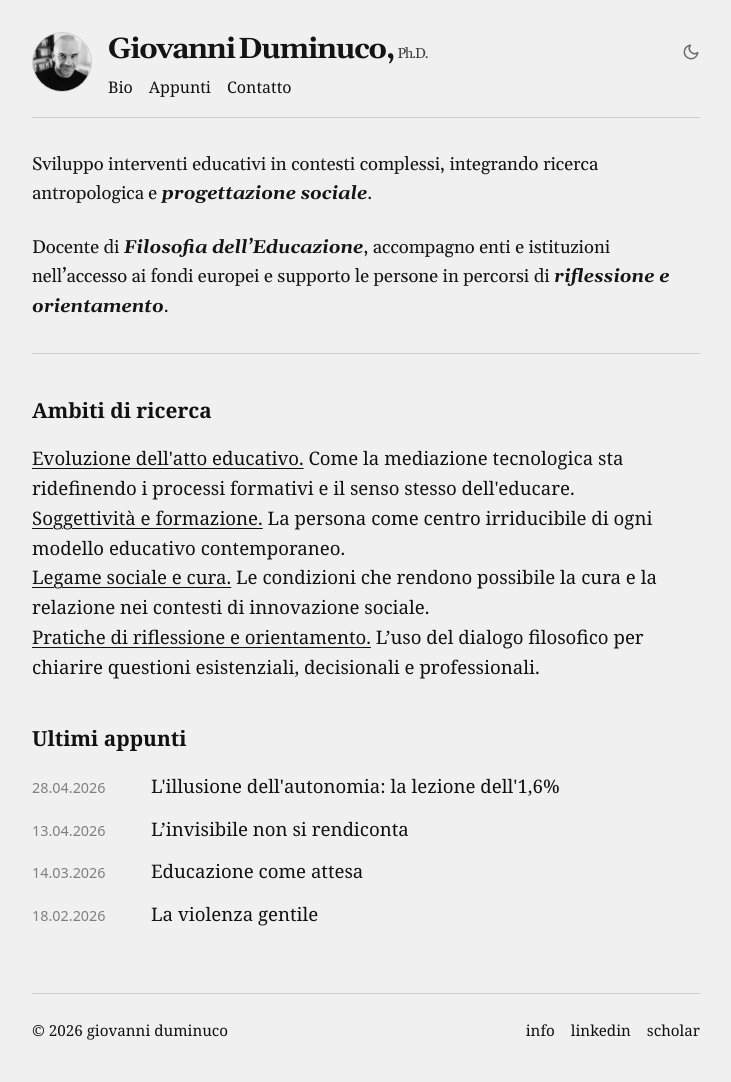
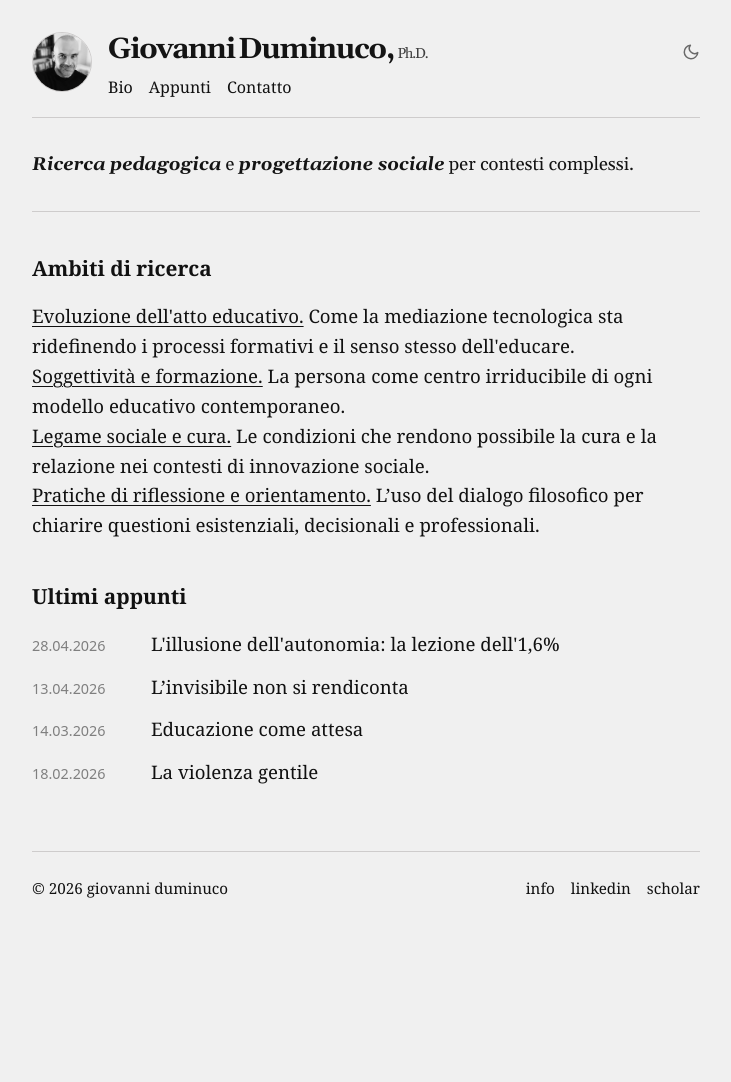
Before and after one commit to dumgio/dumgio.github.io, a Jekyll site: the page built from index.html, in a window 1280 px wide. Shown: the whole page, without its empty margins (274-1005 px from the left). Built offline with Jekyll 4.4.1, drawn with Linux system fonts in a browser that asks for light colours; some web fonts are replaced; after the commit the page ends 940 px from its top, so only the background shows below that.

Commit message:
Update index.html

```diff
--- a/index.html
+++ b/index.html
@@ -5,10 +5,7 @@ title: Giovanni Duminuco, PhD
 
 <section style="font-family: 'Gelasio', serif; color: var(--title-color); font-weight: 400; font-style: normal; font-size: 1.15rem; line-height: 1.6; -webkit-font-smoothing: antialiased;">
     <p>
-        Sviluppo interventi educativi in contesti complessi, integrando ricerca antropologica e <span style="font-weight: 700; font-style: italic;">progettazione sociale</span>.
-    </p>
-    <p>
-        Docente di <span style="font-weight: 700; font-style: italic;">Filosofia dell’Educazione</span>, accompagno enti e istituzioni nell’accesso ai fondi europei e supporto le persone in percorsi di <span style="font-weight: 700; font-style: italic;">riflessione e orientamento</span>.
+         <span style="font-weight: 700; font-style: italic;">Ricerca pedagogica</span> e <span style="font-weight: 700; font-style: italic;">progettazione sociale</span> per contesti complessi.
     </p>
 </section>
 
```
